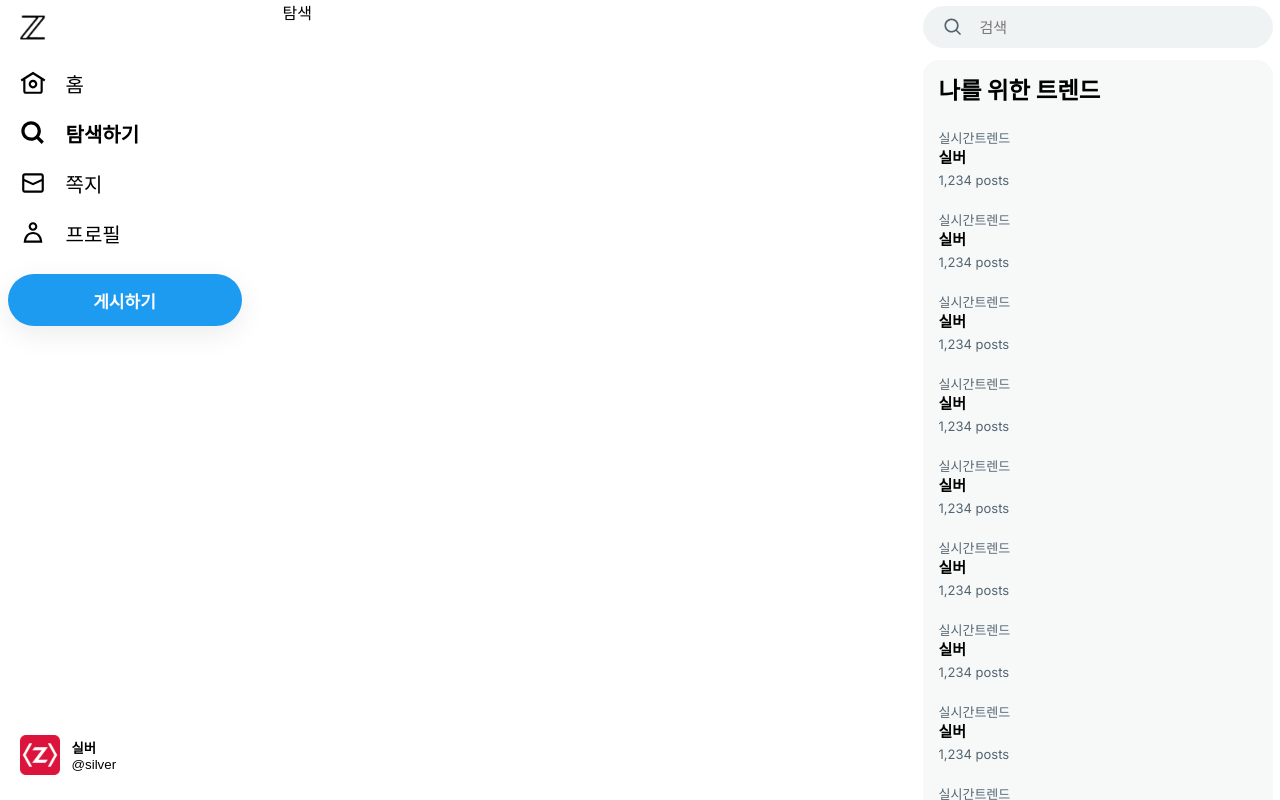
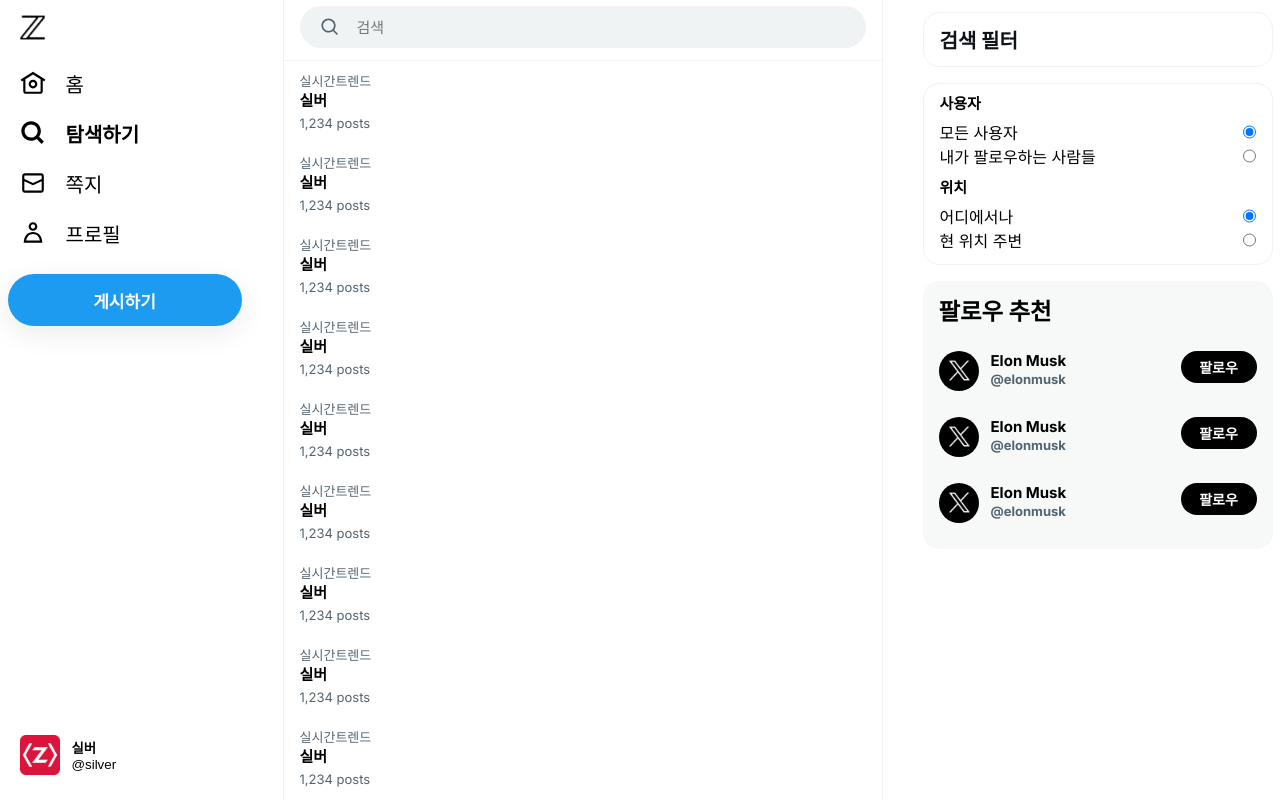
Before and after one commit to silver0108/twitter-clone-coding, a Next.js app: page /explore in a window 1280 px wide. Built offline with nearby package versions, Linux system fonts and the light colour scheme.

Commit message:
explore 페이지 구현 및 usePathname 사용

```diff
--- a/src/app/(afterLogin)/_component/RightSearchZone.tsx
+++ b/src/app/(afterLogin)/_component/RightSearchZone.tsx
@@ -0,0 +1,56 @@
+"use client";
+
+import styles from './rightSearchZone.module.css';
+import { usePathname } from "next/navigation";
+import SearchForm from "./SearchForm";
+
+export default function RightSearchZone() {
+  const pathname = usePathname();
+
+  const onChangeAll = () => {};
+  const onChangeFollow = () => {};
+  const onChangeEveryWhere = () => {};
+  const onChangeArround = () => {};
+
+  if(pathname === '/search') {
+    return null;
+  }
+
+  if(pathname === '/explore') {
+    return (
+      <div>
+        <h3 className={styles.filterTitle}>검색 필터</h3>
+        <div className={styles.filterSection}>
+          <div>
+            <label>사용자</label>
+            <div className={styles.radio}>
+              <div>모든 사용자</div>
+              <input type='radio' name='pf' defaultChecked onChange={onChangeAll} />
+            </div>
+            <div className={styles.radio}>
+              <div>내가 팔로우하는 사람들</div>
+              <input type='radio' name='pf' value="on" onChange={onChangeFollow} />
+            </div>
+          </div>
+          <div>
+            <label>위치</label>
+            <div className={styles.radio}>
+              <div>어디에서나</div>
+              <input type='radio' name='lf' defaultChecked onChange={onChangeEveryWhere} />
+            </div>
+            <div className={styles.radio}>
+              <div>현 위치 주변</div>
+              <input type='radio' name='lf' value="on" onChange={onChangeArround} />
+            </div>
+          </div>
+        </div>
+      </div>
+    )
+  }
+
+  return (
+    <div style={{ marginBottom: 60, width: 'inherit' }}>
+      <SearchForm/>
+    </div>
+  )
+}
--- a/src/app/(afterLogin)/_component/SearchForm.tsx
+++ b/src/app/(afterLogin)/_component/SearchForm.tsx
@@ -0,0 +1,15 @@
+import styles from './rightSearchZone.module.css';
+
+export default function SearchForm() {
+  return (
+    <form className={styles.search}>
+      <svg width={20} viewBox="0 0 24 24" aria-hidden="true">
+        <g>
+          <path
+            d="M10.25 3.75c-3.59 0-6.5 2.91-6.5 6.5s2.91 6.5 6.5 6.5c1.795 0 3.419-.726 4.596-1.904 1.178-1.177 1.904-2.801 1.904-4.596 0-3.59-2.91-6.5-6.5-6.5zm-8.5 6.5c0-4.694 3.806-8.5 8.5-8.5s8.5 3.806 8.5 8.5c0 1.986-.682 3.815-1.824 5.262l4.781 4.781-1.414 1.414-4.781-4.781c-1.447 1.142-3.276 1.824-5.262 1.824-4.694 0-8.5-3.806-8.5-8.5z"></path>
+        </g>
+      </svg>
+      <input type="search" placeholder="검색" />
+    </form>
+  )
+}
--- a/src/app/(afterLogin)/_component/TrendSection.tsx
+++ b/src/app/(afterLogin)/_component/TrendSection.tsx
@@ -1,7 +1,16 @@
+"use client";
+
+import { usePathname } from "next/navigation";
 import Trend from "./Trend";
 import styles from "./trendSection.module.css";
 
 export default function TrendSection() {
+  const pathname = usePathname();
+
+  if(pathname === '/explore') {
+    return null;
+  }
+
   return (
     <div className={styles.trendBg}>
       <div className={styles.trend}>
--- a/src/app/(afterLogin)/_component/rightSearchZone.module.css
+++ b/src/app/(afterLogin)/_component/rightSearchZone.module.css
@@ -0,0 +1,63 @@
+.search {
+  position: fixed;
+  height: 42px;
+  width: inherit;
+  border-radius: 21px;
+  background-color: rgb(239, 243, 244);
+  margin-top: 6px;
+  margin-bottom: 12px;
+  display: flex;
+  align-items: center;
+}
+
+.search svg {
+  margin-left: 20px;
+  fill: rgb(83, 100, 113);
+}
+
+.search input {
+  outline: none;
+  background-color: inherit;
+  border: none;
+  border-radius: 21px;
+  padding-left: 12px;
+  padding-right: 20px;
+  margin-left: 5px;
+  font-size: 15px;
+  flex: 1;
+}
+
+.filterTitle {
+  background: #ffffff;
+  padding: 12px 16px;
+  color: rgba(15, 20, 25, 1.00);
+  font-size: 20px;
+  font-weight: bold;
+  margin-bottom: 16px;
+  border-radius: 16px;
+  border: 1px solid rgb(239, 243, 244);
+  margin-top: 12px;
+}
+
+.filterSection {
+  padding: 0 16px 12px;
+  margin-bottom: 16px;
+  border-radius: 16px;
+  border: 1px solid rgb(239, 243, 244);
+}
+
+.filterSection label {
+  font-size: 15px;
+  font-weight: bold;
+  height: 36px;
+  display: flex;
+  align-items: center;
+}
+
+.radio {
+  display: flex;
+}
+
+.radio > div {
+  flex: 1;
+}
--- /dev/null
+++ b/src/app/(afterLogin)/explore/explore.module.css
@@ -0,0 +1,24 @@
+.main {
+  width: 600px;
+  border-color: rgb(239, 243, 244);
+  border-right-width: 1px;
+  border-left-width: 1px;
+  border-right-style: solid;
+  border-left-style: solid;
+  display: flex;
+  flex-direction: column;
+  align-items: stretch;
+}
+
+.formZone {
+  padding-left: 16px;
+  width: 566px;
+  margin-bottom: 60px;
+}
+
+.trend {
+  border-top: 1px solid rgb(239, 243, 244);
+  font-size: 20px;
+  font-weight: bold;
+  margin-bottom: 12px;
+}
--- a/src/app/(afterLogin)/explore/page.tsx
+++ b/src/app/(afterLogin)/explore/page.tsx
@@ -1,7 +1,25 @@
+import SearchForm from '../_component/SearchForm';
+import Trend from '../_component/Trend';
+import styles from './explore.module.css';
+
 export default function Explore() {
   return (
-    <main>
-      탐색
+    <main className={styles.main}>
+      <div className={styles.formZone}>
+        <SearchForm/>
+      </div>
+      <div className={styles.trend}>
+        <Trend/>
+        <Trend />
+        <Trend />
+        <Trend />
+        <Trend />
+        <Trend />
+        <Trend />
+        <Trend />
+        <Trend />
+        <Trend />
+      </div>
     </main>
   )
 }
--- a/src/app/(afterLogin)/layout.module.css
+++ b/src/app/(afterLogin)/layout.module.css
@@ -94,33 +94,6 @@
   height: 100%;
 }
 
-.search {
-  position: fixed;
-  height: 42px;
-  width: inherit;
-  border-radius: 21px;
-  background-color: rgb(239, 243, 244);
-  margin-top: 6px;
-  margin-bottom: 12px;
-  display: flex;
-  align-items: center;
-}
-
-.search svg {
-  margin-left: 20px;
-  fill: rgb(83, 100, 113);
-}
-
-.search input {
-  outline: none;
-  background-color: inherit;
-  border: none;
-  padding: 12px;
-  margin-left: 5px;
-  font-size: 15px;
-  width: 290px;
-}
-
 .followRecommend {
   font-size: 20px;
   font-weight: bold;
--- a/src/app/(afterLogin)/layout.tsx
+++ b/src/app/(afterLogin)/layout.tsx
@@ -7,6 +7,7 @@
 import LogoutButton from "./_component/LogoutButton";
 import TrendSection from "./_component/TrendSection";
 import FollowRecommend from "./_component/FollowRecommend";
+import RightSearchZone from "./_component/RightSearchZone";
 
 type Props = { children: ReactNode, modal: ReactNode}
 
@@ -35,17 +36,7 @@
         <div className={styles.rigthSectionInner}>
           <main className={styles.main}>{children}</main>
           <section className={styles.rightSection}>
-            <div style={{ marginBottom: 60, width: 'inherit'}}>
-              <form className={styles.search}>
-                <svg width={20} viewBox="0 0 24 24" aria-hidden="true">
-                  <g>
-                    <path
-                      d="M10.25 3.75c-3.59 0-6.5 2.91-6.5 6.5s2.91 6.5 6.5 6.5c1.795 0 3.419-.726 4.596-1.904 1.178-1.177 1.904-2.801 1.904-4.596 0-3.59-2.91-6.5-6.5-6.5zm-8.5 6.5c0-4.694 3.806-8.5 8.5-8.5s8.5 3.806 8.5 8.5c0 1.986-.682 3.815-1.824 5.262l4.781 4.781-1.414 1.414-4.781-4.781c-1.447 1.142-3.276 1.824-5.262 1.824-4.694 0-8.5-3.806-8.5-8.5z"></path>
-                  </g>
-                </svg>
-                <input type="search" placeholder="검색"/>
-              </form>
-            </div>
+            <RightSearchZone/>
             <TrendSection/>
             <div className={styles.followRecommend}>
               <h3>팔로우 추천</h3>
```
Also changed, not shown: src/app/(afterLogin)/_component/searchForm.module.css (deleted).
